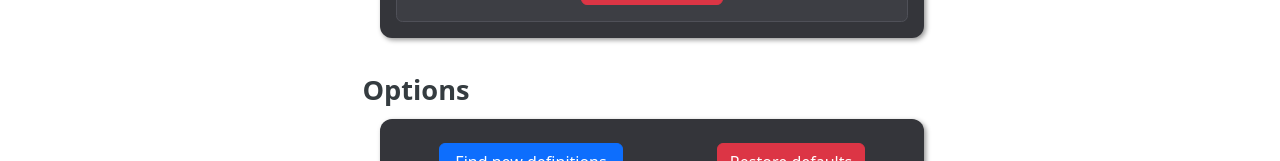
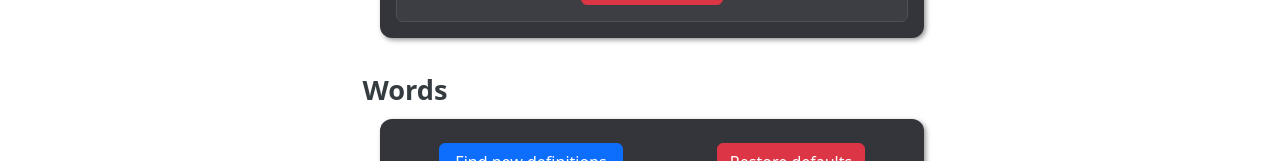
Before and after one commit to vishusandy/lexicon, a SvelteKit app: page /options in a window 1280 px wide. Shown: the part 711-872 px from the top of the page. Built offline with nearby package versions, Linux system fonts and the light colour scheme.

Commit message:
renamed options group to words

```diff
--- a/src/components/Options.svelte
+++ b/src/components/Options.svelte
@@ -181,7 +181,7 @@
     }
 </script>
 
-<h2 class="options-group-title" id="options">Options</h2>
+<h2 class="options-group-title" id="options">Words</h2>
 <div class="options-group">
     <div class="option-section options-group-cols">
         <div class="options-subgroup">
```
